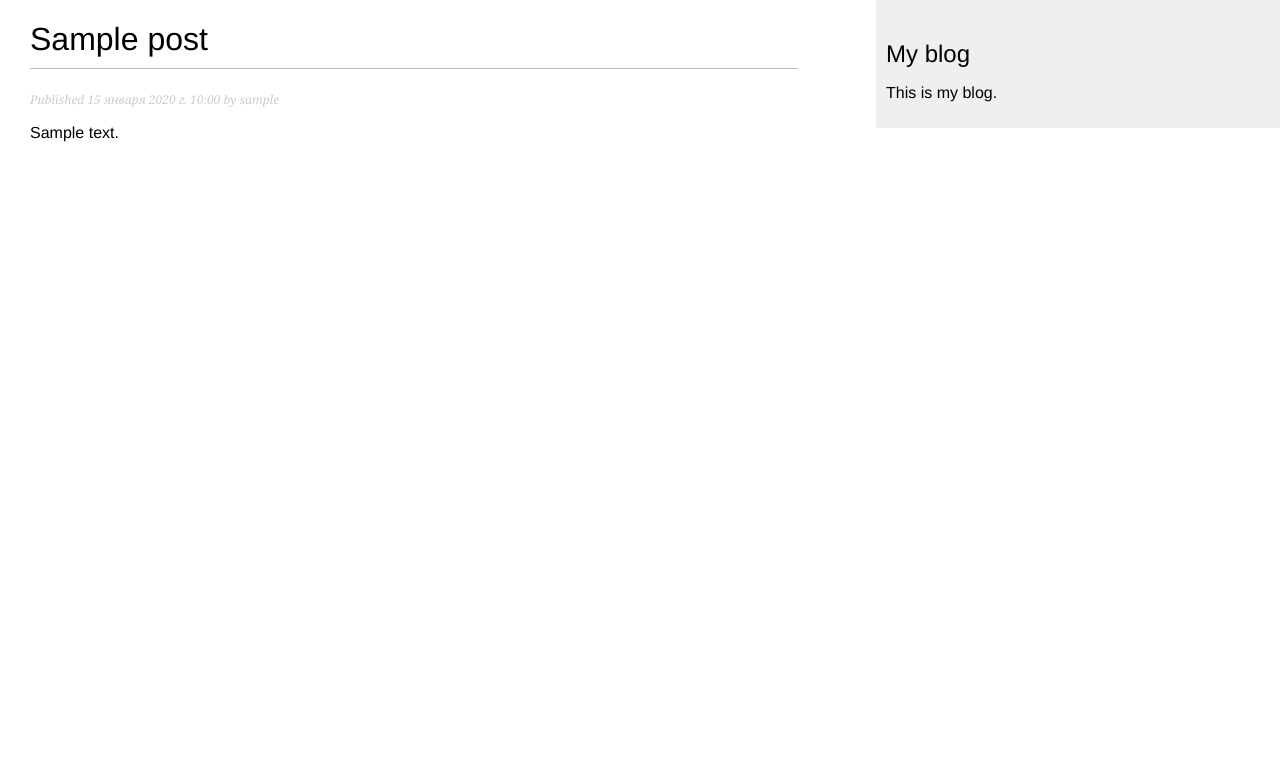
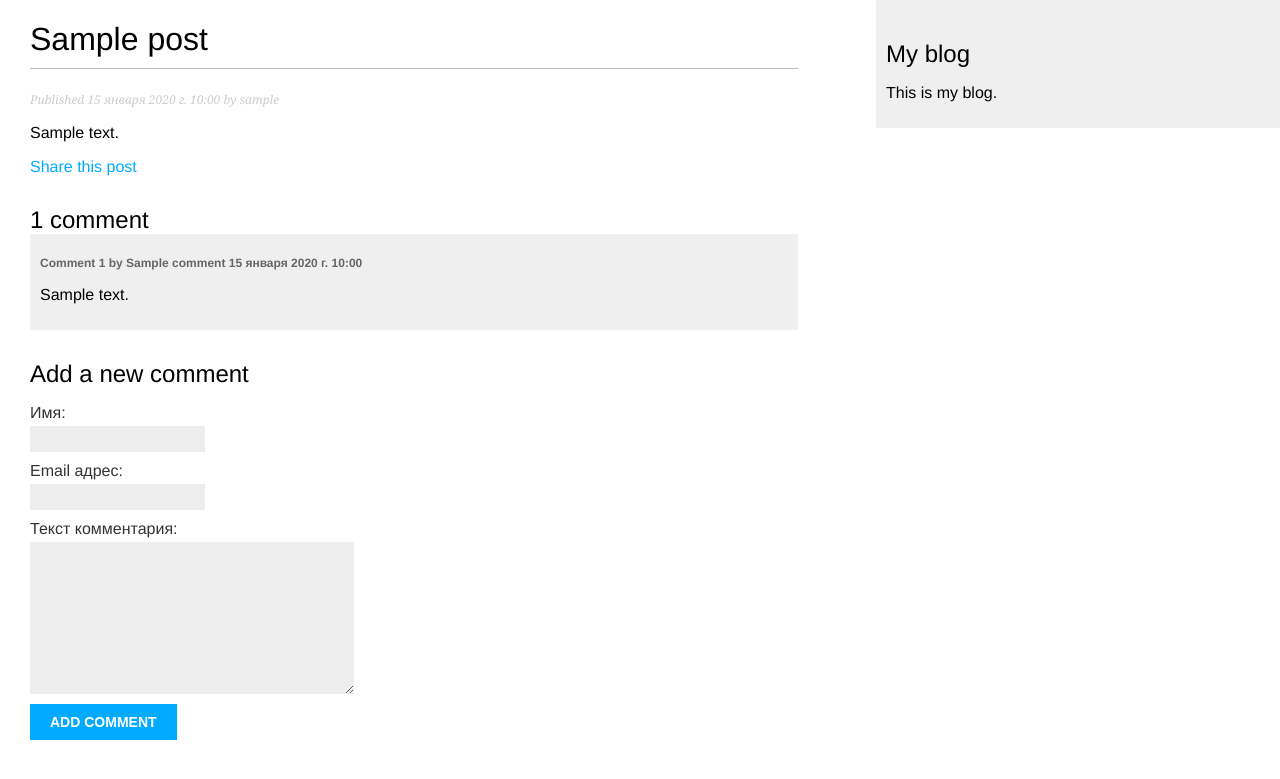
Before and after one commit to astronomia921/Django_4-Blog, a Django app: a page that uses mysite/blog/templates/blog/post/detail.html in a window 1280 px wide. Shown: the top 779 px of the page. Run offline with Django 4.2, Linux system fonts and the light colour scheme; tables that the repository leaves empty hold one stand-in row (values such as "Sample post").

Commit message:
Second Part

```diff
--- /dev/null
+++ b/mysite/blog/forms.py
@@ -0,0 +1,19 @@
+from django import forms
+
+from .models import Comment
+
+
+class EmailPostForm(forms.Form):
+    name = forms.CharField(
+        max_length=25)
+    email = forms.EmailField()
+    to = forms.EmailField()
+    comments = forms.CharField(
+        required=False,
+        widget=forms.Textarea)
+
+
+class CommentForm(forms.ModelForm):
+    class Meta:
+        model = Comment
+        fields = ['name', 'email', 'body']
--- a/mysite/blog/models.py
+++ b/mysite/blog/models.py
@@ -74,8 +74,53 @@ class Post(models.Model):
         return str(self.title)
 
     def get_absolute_url(self):
-        return reverse('blog:post_detail',
-                       args=[self.publish.year,
-                             self.publish.month,
-                             self.publish.day,
-                             self.slug])
+        return reverse(
+            'blog:post_detail',
+            args=[self.publish.year,
+                  self.publish.month,
+                  self.publish.day,
+                  self.slug])
+
+
+class Comment(models.Model):
+    """
+    Модель для таблицы Comment.
+    """
+    post = models.ForeignKey(
+        Post,
+        verbose_name='Пост',
+        on_delete=models.CASCADE,
+        related_name='comments',
+    )
+    name = models.CharField(
+        verbose_name='Имя',
+        max_length=80)
+    email = models.EmailField(
+        verbose_name='Email адрес'
+    )
+    body = models.TextField(
+        verbose_name='Текст комментария'
+    )
+    created = models.DateTimeField(
+        verbose_name='Дата публикации комментария',
+        auto_now_add=True)
+    updated = models.DateTimeField(
+        verbose_name='Дата редактивирования комментария',
+        auto_now=True
+    )
+    active = models.BooleanField(
+        verbose_name='Статус комментария',
+        default=True
+    )
+
+    class Meta:
+        """
+        Метаданные модели.
+        """
+        ordering = ['created']
+        indexes = [
+            models.Index(fields=['created']),
+        ]
+
+    def __str__(self):
+        return f'Comment by {self.name} on {self.post}'
--- a/mysite/blog/templates/blog/post/detail.html
+++ b/mysite/blog/templates/blog/post/detail.html
@@ -7,4 +7,26 @@
             Published {{ post.publish }} by {{ post.author }}
         </p>
     {{ post.body|linebreaks }}
+    <p>
+        <a href="{% url "blog:post_share" post.id %}">
+            Share this post
+        </a>
+    </p>
+    {% with comments.count as total_comments %}
+        <h2>
+            {{ total_comments }} comment {{ total_comments|pluralize }}
+        </h2>
+    {% endwith %}
+    {% for comment in comments %}
+        <div class="comment">
+                <p class="info">
+                    Comment {{ forloop.counter }} by {{ comment.name }}
+                    {{ comment.created }}
+                </p>
+            {{ comment.body|linebreaks }}
+            </div>
+        {% empty %}
+            <p>There are no comments.</p>
+    {% endfor %}
+        {% include "blog/post/includes/comment_form.html" %}
 {% endblock %}
--- /dev/null
+++ b/mysite/blog/templates/blog/post/includes/comment_form.html
@@ -0,0 +1,6 @@
+<h2>Add a new comment</h2>
+<form action="{% url "blog:post_comment" post.id %}" method="post">
+        {{ form.as_p }}
+        {% csrf_token %}
+    <p><input type="submit" value="Add comment"></p>
+</form>
--- a/mysite/blog/templates/blog/post/list.html
+++ b/mysite/blog/templates/blog/post/list.html
@@ -14,5 +14,5 @@
     </p>
         {{ post.body|truncatewords:30|linebreaks }}
     {% endfor %}
-    {% include "pagination.html" with page=posts %}
+    {% include "pagination.html" with page=page_obj %}
 {% endblock %}
--- a/mysite/blog/urls.py
+++ b/mysite/blog/urls.py
@@ -4,7 +4,10 @@ from . import views
 app_name = 'blog'
 
 urlpatterns = [
-    path('', views.post_list, name='post_list'),
+    # path('', views.post_list, name='post_list'),
+    path('', views.PostListView.as_view(), name='post_list'),
     path('<int:year>/<int:month>/<int:day>/<slug:post>/',
          views.post_detail, name='post_detail'),
+    path('<int:post_id>/share/', views.post_share, name='post_share'),
+    path('<int:post_id>/comment/', views.post_comment, name='post_comment'),
 ]
--- a/mysite/blog/views.py
+++ b/mysite/blog/views.py
@@ -1,17 +1,38 @@
 from django.shortcuts import render, get_object_or_404
-from django.core.paginator import Paginator
+# from django.core.paginator import Paginator, PageNotAnInteger, EmptyPage
+from django.views.generic import ListView
+from django.views.decorators.http import require_POST
+from django.core.mail import send_mail
 
-from .models import Post
+from .models import Post, Comment
+from .forms import EmailPostForm, CommentForm
 
 
-def post_list(request):
-    template = 'blog/post/list.html'
-    postlist = Post.published.all()
-    paginator = Paginator(postlist, 3)
-    page_number = request.GET.get('page', 1)
-    posts = paginator.page(page_number)
-    context = {'posts': posts}
-    return render(request, template, context)
+# def post_list(request):
+#     num_post = 3
+#     page_one = 1
+
+#     template = 'blog/post/list.html'
+#     postlist = Post.published.all()
+#     paginator = Paginator(postlist, num_post)
+#     page_number = request.GET.get('page', page_one)
+#     try:
+#         posts = paginator.page(page_number)
+#     except PageNotAnInteger:
+#         posts = paginator.page(page_one)
+#     except EmptyPage:
+#         posts = paginator.page(paginator.num_pages)
+#     context = {'posts': posts}
+#     return render(request, template, context)
+
+class PostListView(ListView):
+    """
+    Альтернативное представление списка постов
+    """
+    queryset = Post.published.all()
+    context_object_name = 'posts'
+    paginate_by = 3
+    template_name = 'blog/post/list.html'
 
 
 def post_detail(request, year, month, day, post):
@@ -23,5 +44,61 @@ def post_detail(request, year, month, day, post):
         publish__year=year,
         publish__month=month,
         publish__day=day)
-    context = {'post': post}
+    comments = post.comments.filter(active=True)
+    form = CommentForm()
+    context = {
+        'post': post,
+        'form': form,
+        'comments': comments,
+        }
     return render(request, template, context)
+
+
+def post_share(request, post_id):
+    template = 'blog/post/share.html'
+    post = get_object_or_404(
+        Post,
+        id=post_id,
+        status=Post.Status.PUBLISHED
+    )
+    sent = False
+    if request.method == "POST":
+        form = EmailPostForm(request.POST)
+        if form.is_valid():
+            cd = form.cleaned_data
+            post_url = request.build_absolute_uri(
+                post.get_absolute_url())
+            subject = f"{cd['name']} recommends you read "f"{post.title}"
+            message = (f"Read {post.title} at {post_url}\n\n"
+                       f"{cd['name']}\'s comments: {cd['comments']}")
+            send_mail(subject, message,
+                      'danil.mustafin921@gmail.com', [cd['to']])
+            sent = True
+    else:
+        form = EmailPostForm()
+    context = {
+        'post': post,
+        'form': form,
+        'sent': sent}
+    return render(request, template, context)
+
+
+@require_POST
+def post_comment(request, post_id):
+    template = 'blog/post/comment.html'
+    post = get_object_or_404(
+        Post,
+        id=post_id,
+        status=Post.Status.PUBLISHED)
+    comment = None
+    form = CommentForm(data=request.POST)
+    if form.is_valid():
+        comment = form.save(commit=False)
+        comment.post = post
+        comment.save()
+    context = {
+        'post': post,
+        'form': form,
+        'comment': comment,
+    }
+    return render(request, template, context)
```
Also changed, not shown: mysite/blog/admin.py (+8 -1 lines), mysite/blog/templates/blog/post/comment.html (added, +12 -0 lines), mysite/blog/templates/blog/post/share.html (added, +20 -0 lines), mysite/mysite/settings.py (+7 -1 lines), mysite/blog/migrations/0003_comment_comment_blog_commen_created_0e6ed4_idx.py (added), mysite/blog/migrations/0004_rename_update_comment_updated.py (added).
